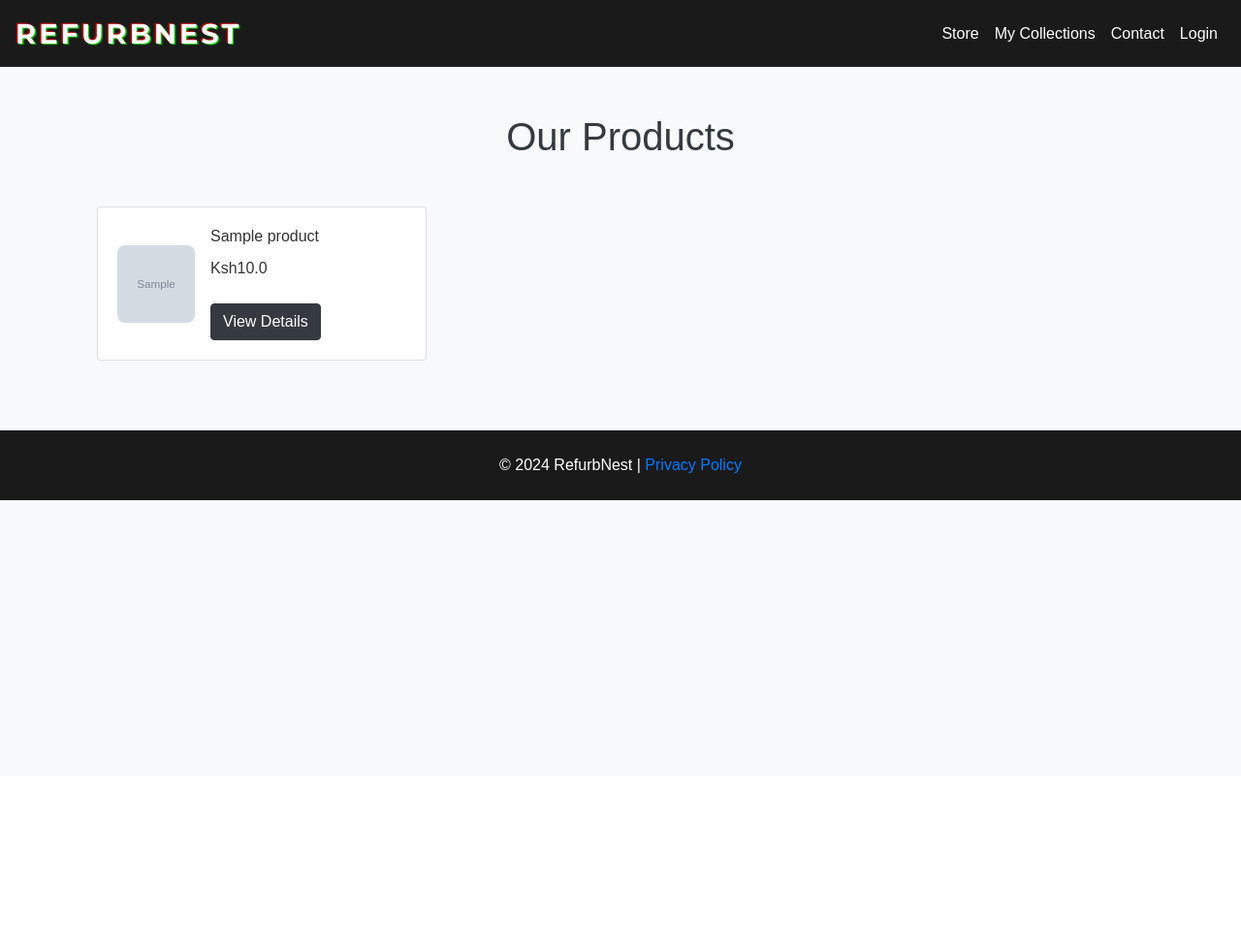
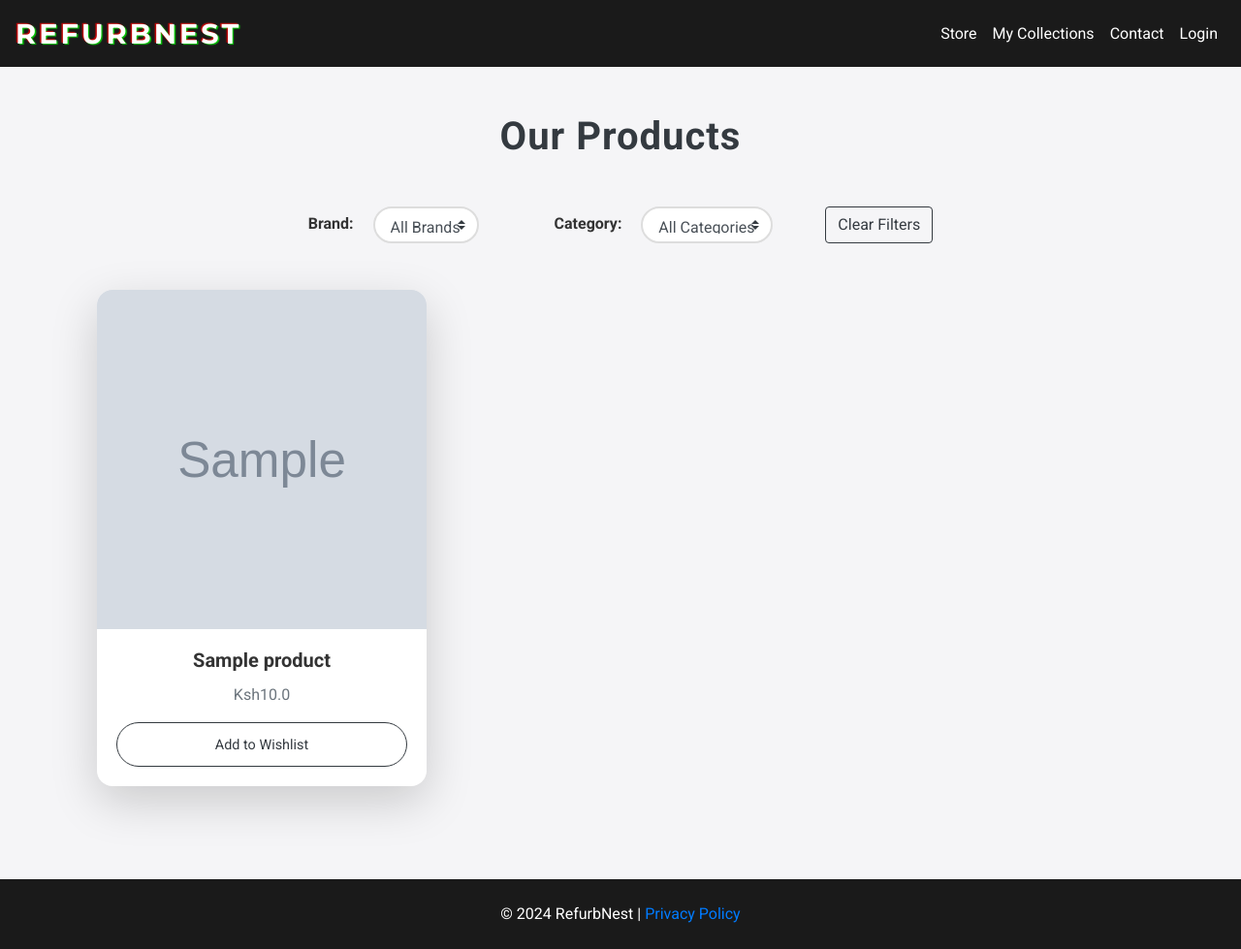
Before and after one commit to Afuyah/Refurbnest, a Flask app: page /products in a window 1280 px wide. Shown: the whole page at 97% size. Before the commit the page ends 516 px from the top, so only its background shows below. Run offline with Flask 3, Linux system fonts and the light colour scheme; tables that the repository leaves empty hold one stand-in row (values such as "Sample post"); grey boxes marked "Sample" are stand-in pictures; some libraries are stand-ins or nearby versions.

Commit message:
aethetics

```diff
--- a/app/templates/main/list_products.html
+++ b/app/templates/main/list_products.html
@@ -3,27 +3,60 @@
 {% block title %} Products {% endblock %}
 
 {% block content %}
-<div class="container mt-5">
-    <h1 class="text-center text-dark mb-5">Our Products</h1>
+<div class="container-fluid mt-5">
+    <h1 class="font-weight-bold text-center text-dark mb-5">Our Products</h1>
 
+    <!-- Filter Section -->
+    <div class="filter-section mb-5 text-center">
+        <div class="row justify-content-center">
+            <div class="col-auto">
+                <label for="brand-filter" class="mr-3 font-weight-bold">Brand:</label>
+                <select id="brand-filter" class="custom-select w-auto" aria-label="Filter by Brand" onchange="filterProducts()">
+                    <option value="">All Brands</option>
+                    {% for brand in brands %}
+                    <option value="{{ brand.id }}" {% if request.args.get('brand') == brand.id|string %}selected{% endif %}>{{ brand.name }}</option>
+                    {% endfor %}
+                </select>
+            </div>
 
+            <div class="col-auto">
+                <label for="category-filter" class="ml-5 mr-3 font-weight-bold">Category:</label>
+                <select id="category-filter" class="custom-select w-auto" aria-label="Filter by Category" onchange="filterProducts()">
+                    <option value="">All Categories</option>
+                    {% for category in categories %}
+                    <option value="{{ category.id }}" {% if request.args.get('category') == category.id|string %}selected{% endif %}>{{ category.name }}</option>
+                    {% endfor %}
+                </select>
+            </div>
+
+            <div class="col-auto">
+                <button onclick="resetFilters()" class="btn btn-outline-dark ml-4">Clear Filters</button>
+            </div>
+        </div>
+    </div>
 
     <!-- Product Grid -->
-    <div class="row">
+    <div class="row" id="product-list">
         {% for product in products %}
-        <div class="col-lg-4 col-md-6 col-sm-12 mb-4">
-            <div class="card product-card ">
-                <div class="card-body d-flex flex-row align-items-center">
-                    <img src="{{ url_for('static', filename=product.image_url) }}" class="product-image" alt="no name">
-                    <div class="product-info ml-3">
-                        <h6 class="card-title">{{ product.name }}</h6>
-                        <p class="card-text">Ksh{{ product.price }}</p>
-                       <!-- <form method="POST" action="{{ url_for('main.add_to_wishlist', product_id=product.id) }}">
-                            {{ form.csrf_token }}
-                            <button type="submit" class="btn btn-outline-primary">Add to Wishlist</button>
-                        </form>-->
-                        <a href="{{ url_for('main.view_product', product_id=product.id) }}" class="btn btn-dark mt-2">View Details</a>
+        <div class="col-lg-4 col-md-6 mb-5 product-item" data-brand="{{ product.brand_id }}" data-category="{{ product.category_id }}">
+            <div class="card border-0 shadow-lg">
+                <div class="img-container position-relative">
+                    <img data-src="{{ url_for('static', filename= product.image_url) }}" class="card-img-top lazy-load" alt="{{ product.name }}">
+
+                    <!-- Minimalist Hover Effect with Subtle Button -->
+                    <div class="img-overlay">
+                        <a href="{{ url_for('main.view_product', product_id=product.id) }}" class="btn btn-dark btn-view">View</a>
                     </div>
+                </div>
+
+                <div class="card-body text-center">
+                    <h5 class="card-title font-weight-bold">{{ product.name }}</h5>
+                    <p class="card-text text-muted">Ksh{{ product.price }}</p>
+
+                    <form method="POST" action="{{ url_for('main.add_to_wishlist', product_id=product.id) }}">
+                        {{ form.csrf_token }}
+                        <button type="submit" class="btn btn-outline-dark w-100 custom-btn">Add to Wishlist</button>
+                    </form>
                 </div>
             </div>
         </div>
@@ -38,13 +71,14 @@
 <!-- Custom Styles -->
 <style>
     body {
-        background-color: #f8f9fa;
-        font-family: 'Arial', sans-serif;
+        background-color: #f5f5f7;
+        font-family: 'Roboto', sans-serif;
     }
 
     h1 {
         font-size: 2.5rem;
-        color: #333;
+        letter-spacing: 1px;
+        color: #1a1a1a;
         transition: color 0.3s;
     }
 
@@ -53,84 +87,179 @@
     }
 
     .filter-section {
-        margin: 20px 0;
+        margin: 20px 0; /* Adjust spacing as needed */
     }
 
     .custom-select {
-        border-radius: 5px;
+        border-radius: 5px; /* Rounded corners for selects */
+    }
+
+    @media (max-width: 576px) {
+        .filter-section {
+            flex-direction: column; /* Stack on small screens */
+        }
+
+        .filter-section .col-auto {
+            margin-bottom: 10px; /* Space between stacked items */
+        }
+
+        .filter-section label {
+            margin-bottom: 5px; /* Space between label and select */
+        }
+    }
+
+    /* Custom Select Styling */
+    .custom-select {
+        padding: 0.5rem 1rem;
+        font-size: 1rem;
+        border-radius: 50px;
+        border: 2px solid #ddd;
+        transition: border-color 0.3s ease;
+    }
+
+    .custom-select:hover {
+        border-color: #bbb;
     }
 
     /* Card Styling */
-    .product-card {
-
-        overflow: hidden;
-        transition: transform 0.3s ease;
+    .card {
+        border-radius: 16px;
+        transition: transform 0.4s ease, box-shadow 0.4s ease;
         background-color: #ffffff;
     }
 
-    .product-card:hover {
-        transform: translateY(-5px);
-        box-shadow: 0 10px 20px rgba(0, 0, 0, 0.1);
+    .card:hover {
+        transform: translateY(-10px);
+        box-shadow: 0 20px 40px rgba(0, 0, 0, 0.1);
     }
 
-    .product-image {
-        width: 80px;
-        height: 80px;
-        object-fit: cover;
-        border-radius: 8px;
+    /* Image Container & Hover Effect */
+    .img-container {
+        overflow: hidden;
+        border-radius: 16px 16px 0 0;
+        height: 350px;
+        position: relative;
+        background: #f1f1f1;
+        transition: transform 0.3s;
     }
 
-    .product-info {
-        flex-grow: 1;
+    .img-container img {
+        width: 100%;
+        height: 100%;
+        object-fit: cover;
+        transition: transform 0.3s ease, opacity 0.3s ease;
+    }
+
+    .img-container:hover img {
+        transform: scale(1.1);
+        opacity: 0.85;
+    }
+
+    .img-overlay {
+        position: absolute;
+        top: 0;
+        left: 0;
+        right: 0;
+        bottom: 0;
+        background-color: rgba(0, 0, 0, 0.4);
+        opacity: 0;
+        display: flex;
+        justify-content: center;
+        align-items: center;
+        transition: opacity 0.3s ease;
+    }
+
+    .img-container:hover .img-overlay {
+        opacity: 1;
+    }
+
+    .btn-view {
+        background-color: #333;
+        padding: 0.7rem 2rem;
+        border-radius: 50px;
+        color: #fff;
+        transition: background-color 0.3s;
+    }
+
+    .btn-view:hover {
+        background-color: #000;
+    }
+
+    /* Custom Button */
+    .custom-btn {
+        font-size: 0.9rem;
+        padding: 0.7rem;
+        border-radius: 50px;
+        transition: background-color 0.3s, transform 0.3s;
+    }
+
+    .custom-btn:hover {
+        background-color: #000;
+        color: #fff;
+        transform: translateY(-3px);
+    }
+
+    /* Lazy Load Styles */
+    .lazy-load {
+        opacity: 0;
+        transition: opacity 0.3s ease-in-out;
+    }
+
+    .lazy-load.loaded {
+        opacity: 1;
     }
 
     /* Responsive Adjustments */
-    @media (max-width: 576px) {
-        .product-card {
-            flex-direction: column;
-            align-items: center;
-            text-align: center;
+    @media (max-width: 768px) {
+        .img-container {
+            height: 250px;
         }
 
-        .product-image {
-            width: 100%;
-            height: auto;
-            margin-bottom: 10px;
+        h1 {
+            font-size: 2rem;
         }
 
-        .product-info {
-            margin-left: 0;
-        }
-    }
-
-    @media (min-width: 577px) and (max-width: 768px) {
-        .product-image {
-            width: 70px;
-            height: 70px;
-        }
-    }
-
-    @media (min-width: 769px) {
-        .product-image {
-            width: 80px;
-            height: 80px;
+        .filter-section label {
+            font-size: 1rem;
         }
     }
 </style>
 
 <!-- Lazy Load and Filter Script -->
 <script>
+    // Lazy Load Images
+    document.addEventListener('DOMContentLoaded', function () {
+        const lazyImages = document.querySelectorAll('.lazy-load');
+
+        const lazyLoadObserver = new IntersectionObserver((entries, observer) => {
+            entries.forEach(entry => {
+                if (entry.isIntersecting) {
+                    const img = entry.target;
+                    img.src = img.getAttribute('data-src');
+                    img.classList.add('loaded');
+                    observer.unobserve(img);
+                }
+            });
+        });
+
+        lazyImages.forEach(image => {
+            lazyLoadObserver.observe(image);
+        });
+    });
+
     // Filter Products
     function filterProducts() {
         const brandFilter = document.getElementById('brand-filter').value;
         const categoryFilter = document.getElementById('category-filter').value;
 
+        // Build the URL with query parameters
         const baseUrl = window.location.pathname;
         const params = new URLSearchParams();
 
         if (brandFilter) params.append('brand', brandFilter);
         if (categoryFilter) params.append('category', categoryFilter);
 
+        // Redirect to the new URL with filters applied
         window.location.href = `${baseUrl}?${params.toString()}`;
     }
 
@@ -139,6 +268,7 @@
         document.getElementById('brand-filter').value = '';
         document.getElementById('category-filter').value = '';
 
+        // Redirect to the base products URL without any query parameters
         window.location.href = window.location.pathname;
     }
 </script>
```
